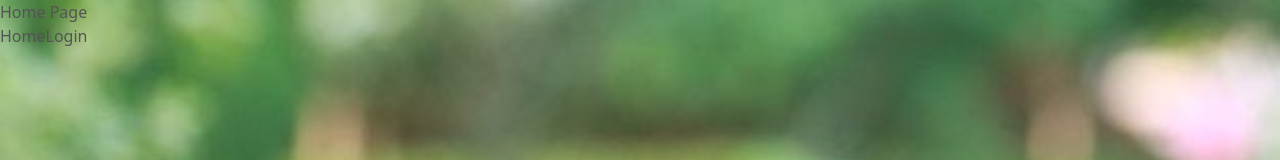
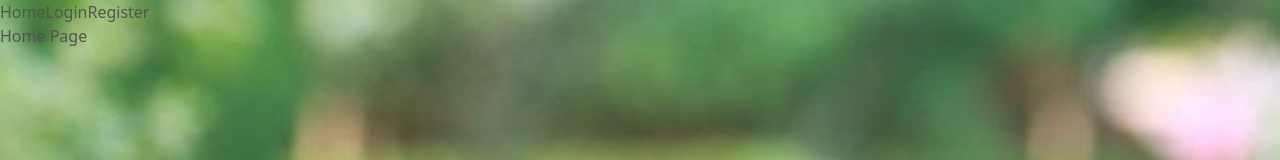
Before and after one commit to HEI-CleanCodeProject/FoodGen-Front, a Next.js app: page / in a window 1280 px wide. Shown: the top 160 px of the page. Built offline with nearby package versions, Linux system fonts and the light colour scheme.

Commit message:
feat: update

```diff
--- a/src/app/(pages)/login/page.js
+++ b/src/app/(pages)/login/page.js
@@ -21,7 +21,7 @@ function LoginPageUI({register, handleSubmit, formSubmit}) {
             </div>
             <form
               onSubmit={handleSubmit(formSubmit)}
-              className="_form_bg rounded-xl px-6 py-8 space-y-8 max-w-md md:ml-auto max-md:mx-auto w-full"
+              className="_form_bg rounded-xl px-6 py-8 space-y-12 max-w-md md:ml-auto max-md:mx-auto w-full"
             >
               <h3 className="_loginTitle">
                 Log in
--- a/src/app/page.js
+++ b/src/app/page.js
@@ -4,15 +4,18 @@ import Link from 'next/link';
 const HomePage = () => {
   return (
     <div>
-      <h1>Home Page</h1>
-      <nav>
+      <nav className='_NavLink' >
         <Link href="/">
           Home
         </Link>
         <Link href="/login">
           Login
         </Link>
+        <Link href="/register">
+          Register
+        </Link>
       </nav>
+      <h1>Home Page</h1>
     </div>
   );
 };
```
